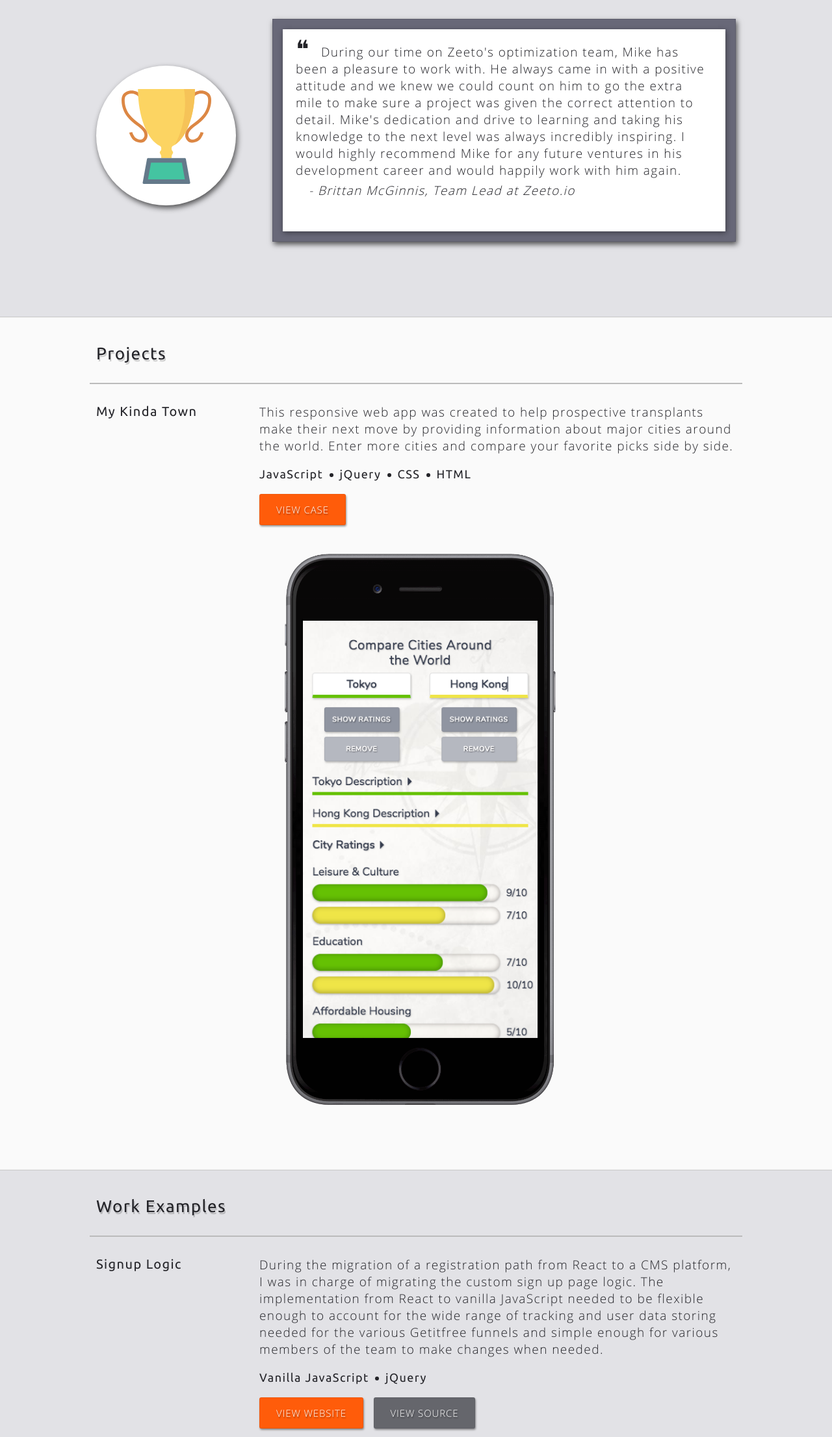
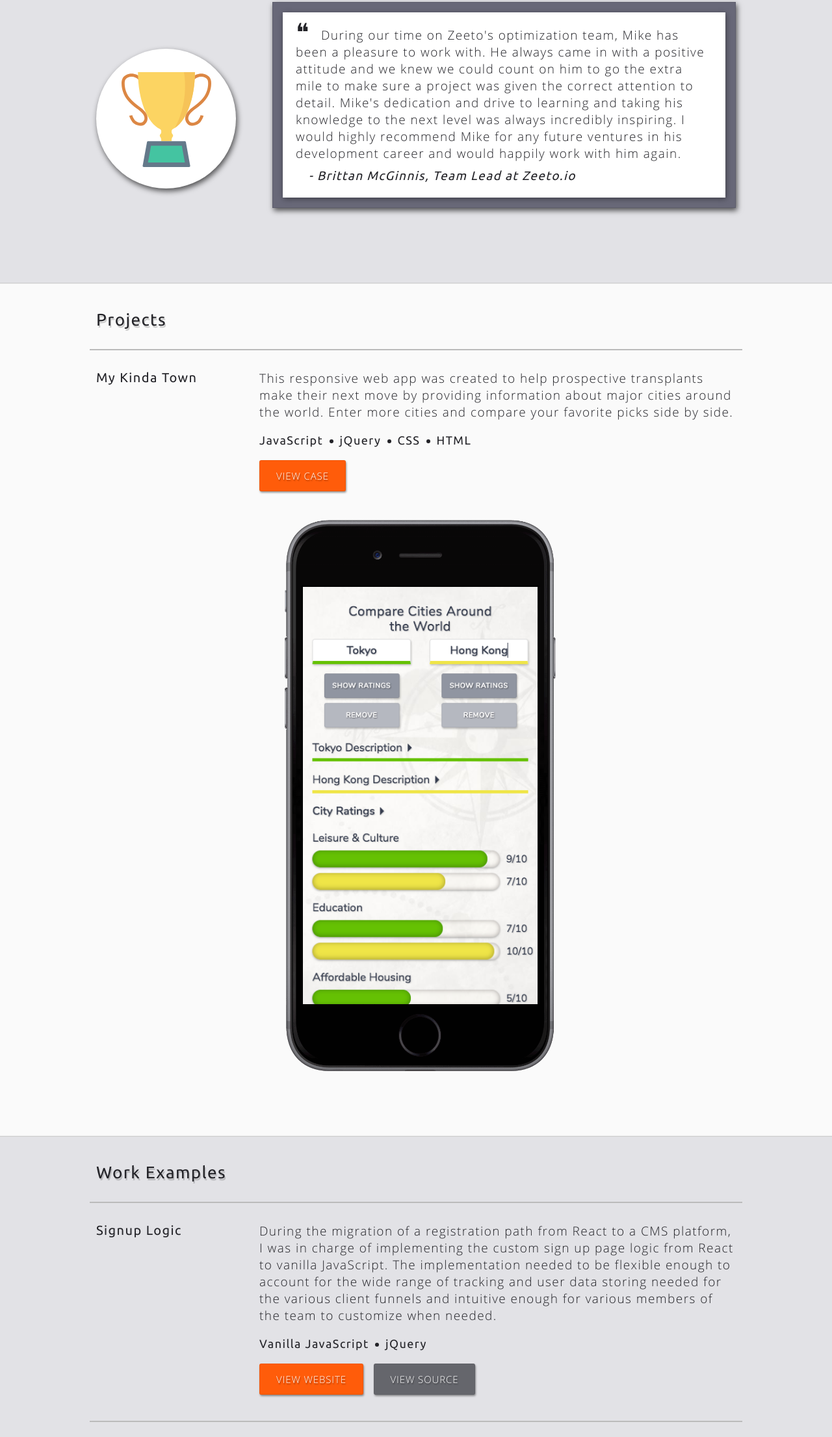
Before and after one commit to msolorio/portfolio-site, a plain HTML site: page index.html in a window 1280 px wide. Shown: the part 1727-3938 px from the top of the page at 65% size. Drawn offline with Linux system fonts and the light colour scheme.

Commit message:
update work examples content

```diff
--- a/css/main.css
+++ b/css/main.css
@@ -306,7 +306,9 @@ TESTIMONIAL
 
 .testimonials_cite {
   display: block;
-  margin: 0 0 15px 20px;
+  margin: 5px 0 7px 20px;
+  padding: 0;
+  font-family: 'UbuntuRegular', arial, sans-serif;
 }
 
 .testimonials_iconContainer {
--- a/index.html
+++ b/index.html
@@ -190,7 +190,7 @@
 
         <div class="col col-examplesDescription">
           <a href="http://g.getitfree.us/getFreebiesSignup?uf=duocleansers"></a>
-          <p class="paragraph project_description">During the migration of a registration path from React to a CMS platform, I was in charge of migrating the custom sign up page logic. The implementation from React to vanilla JavaScript needed to be flexible enough to account for the wide range of tracking and user data storing needed for the various Getitfree funnels and simple enough for various members of the team to make changes when needed.</p>
+          <p class="paragraph project_description">During the migration of a registration path from React to a CMS platform, I was in charge of implementing the custom sign up page logic from React to vanilla JavaScript. The implementation needed to be flexible enough to account for the wide range of tracking and user data storing needed for the various client funnels and intuitive enough for various members of the team to customize when needed.</p>
           <ul class="workExamples_techsUsed">
             <li class="workExamples_technology">Vanilla JavaScript</li>
             <li class="workExamples_technology bullet"></li>
@@ -212,7 +212,7 @@
         </div>
 
         <div class="col col-examplesDescription">
-          <p class="paragraph project_description">For this project I implemented a theming hierarchy I created for making our components reusable and our registration funnels quickly themable. Implementation of this architecture sped further initiatives and split testing by 3x.</p>
+          <p class="paragraph project_description">During the migration of a sweepstakes funnel to our new platform I implemented a theming methodology I created for making our registration funnel components reusable and new funnels quickly themable. This structure modularized our CSS into separate levels to allow specific targeting where needed. Implementation of this architecture sped further initiatives and split testing by 3x.</p>
           <ul class="workExamples_techsUsed">
             <li class="workExamples_technology">CSS</li>
             <li class="workExamples_technology bullet"></li>
```
